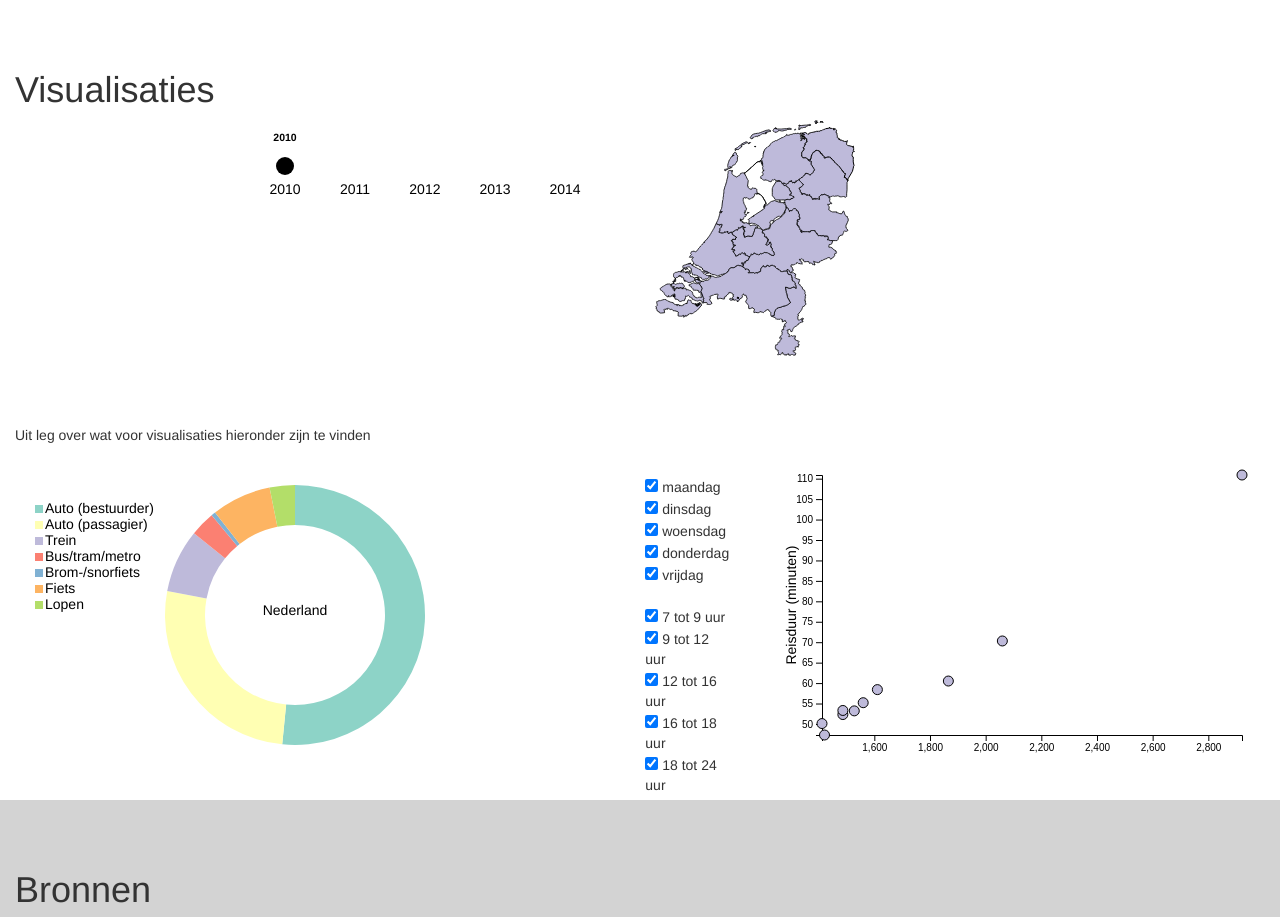
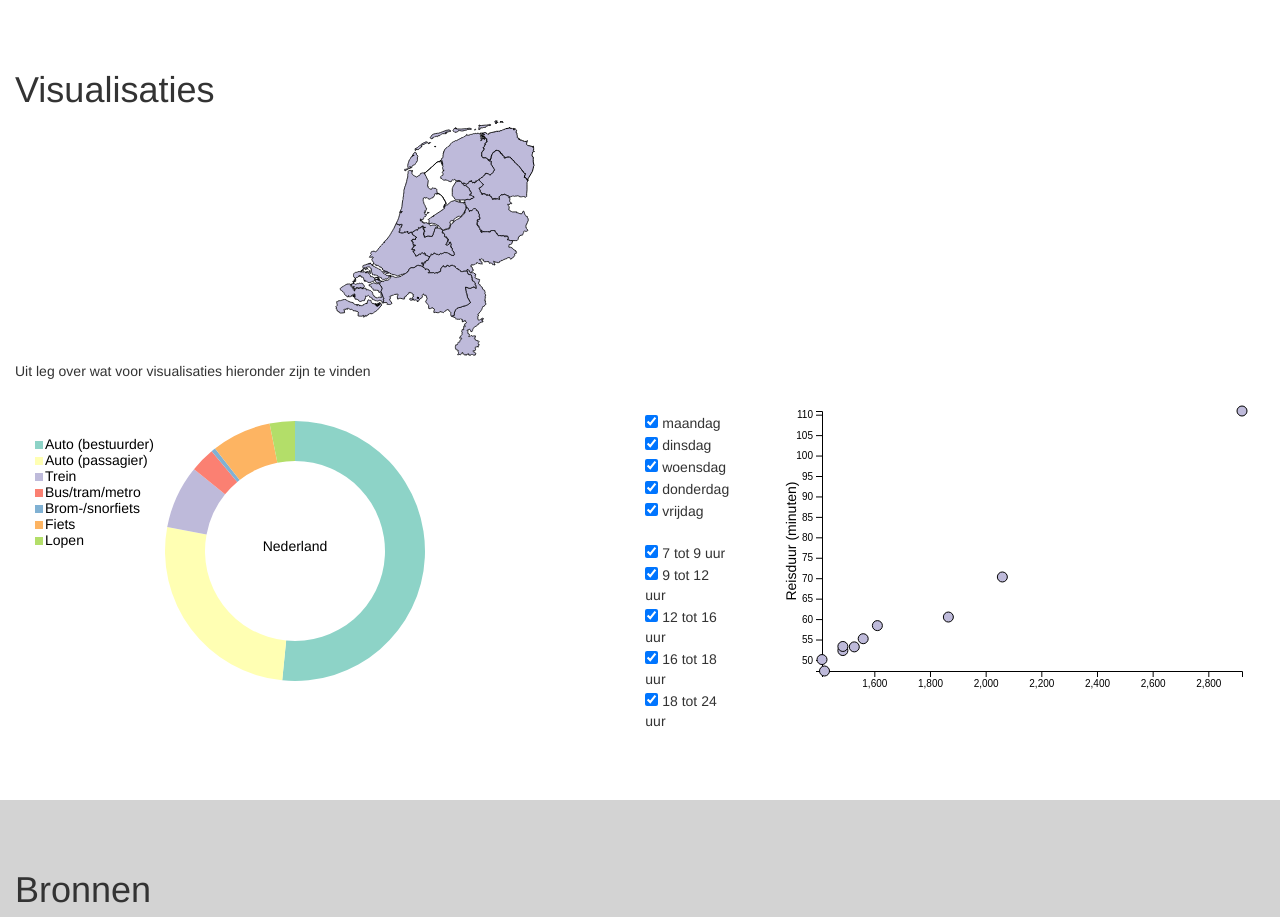
Before and after one commit to LinseyUvA/Programmeerproject, a plain HTML site: page vervoer/index.html in a window 1280 px wide. Shown: the part 800-1717 px from the top of the page. Drawn offline with nearby package versions, Linux system fonts and the light colour scheme.

Commit message:
site aangepast voor werkcollege

```diff
--- a/vervoer/index.html
+++ b/vervoer/index.html
@@ -57,8 +57,8 @@ Dit html bestand...
         <h1>Visualisaties</h1>
         <div id="container">
           <div class="row">
-            <div class="col-sm-6" align = "right" id="sliderContainer"></div>
-            <div class="col-sm-6" id="kaartContainer"></div>
+            <div class="col-sm-3" align = "right" id="sliderContainer"></div>
+            <div class="col-sm-9" id="kaartContainer"></div>
           </div>
           <p>Uit leg over wat voor visualisaties hieronder zijn te vinden</p>
           <div class="row">
--- a/vervoer/kaart.js
+++ b/vervoer/kaart.js
@@ -42,66 +42,66 @@ function slider() {
   var grafiekHoogte = hoogte - marge.boven - marge.beneden;
   var grafiekBreedte = breedte - marge.rechts - marge.links;
 
-  var svg = d3.select("#sliderContainer")
-    .append("svg")
-    .attr("width", grafiekBreedte + marge.links + marge.rechts)
-    .attr("height", grafiekHoogte + marge.boven + marge.beneden);
-
-  var formatDateIntoYear = d3.timeFormat("%Y")
-
-  var startDatum = new Date("2010");
-  var eindDatum = new Date("2014");
-
-  var moving = false;
-  var currentValue = 0;
-  var targetValue = grafiekBreedte;
-
-  var playButton = d3.select("#play-button");
-
-  var x = d3.scaleTime()
-      .domain([startDatum, eindDatum])
-      .range([0, targetValue])
-      .clamp(true);
-
-  var slider = svg.append("g")
-      .attr("class", "slider")
-      .attr("transform", "translate(" + marge.links + "," + grafiekHoogte/5 + ")");
-
-  slider.append("line")
-      .attr("class", "track")
-      .attr("x1", x.range()[0])
-      .attr("x2", x.range()[1])
-      .select(function() { return this.parentNode.appendChild(this.cloneNode(true)); })
-      .attr("class", "track-inset")
-      .select(function() { return this.parentNode.appendChild(this.cloneNode(true)); })
-      .attr("class", "track-overlay")
-      .call(d3.drag()
-          .on("start.interrupt", function() { slider.interrupt(); })
-          .on("start drag", function() {
-            currentValue = d3.event.x;
-            update(x.invert(currentValue));
-          })
-      );
-
-  slider.insert("g", ".track-overlay")
-      .attr("class", "ticks")
-      .attr("transform", "translate(0," + 18 + ")")
-      .selectAll("text")
-      .data(x.ticks(4))
-      .enter()
-      .append("text")
-      .attr("x", x)
-      .attr("y", 10)
-      .attr("text-anchor", "middle")
-      .text(function(d) { return formatDateIntoYear(d); });
-
-  var handle = slider.insert("circle", ".track-overlay")
-      .attr("class", "handle")
-      .attr("r", 9);
-
-  var label = slider.append("text")
-      .attr("class", "label")
-      .attr("text-anchor", "middle")
-      .text(formatDateIntoYear(startDatum))
-      .attr("transform", "translate(0," + (-25) + ")")
+  // var svg = d3.select("#sliderContainer")
+  //   .append("svg")
+  //   .attr("width", grafiekBreedte + marge.links + marge.rechts)
+  //   .attr("height", grafiekHoogte + marge.boven + marge.beneden);
+  //
+  // var formatDateIntoYear = d3.timeFormat("%Y")
+  //
+  // var startDatum = new Date("2010");
+  // var eindDatum = new Date("2014");
+  //
+  // var moving = false;
+  // var currentValue = 0;
+  // var targetValue = grafiekBreedte;
+  //
+  // var playButton = d3.select("#play-button");
+  //
+  // var x = d3.scaleTime()
+  //     .domain([startDatum, eindDatum])
+  //     .range([0, targetValue])
+  //     .clamp(true);
+  //
+  // var slider = svg.append("g")
+  //     .attr("class", "slider")
+  //     .attr("transform", "translate(" + marge.links + "," + grafiekHoogte/5 + ")");
+  //
+  // slider.append("line")
+  //     .attr("class", "track")
+  //     .attr("x1", x.range()[0])
+  //     .attr("x2", x.range()[1])
+  //     .select(function() { return this.parentNode.appendChild(this.cloneNode(true)); })
+  //     .attr("class", "track-inset")
+  //     .select(function() { return this.parentNode.appendChild(this.cloneNode(true)); })
+  //     .attr("class", "track-overlay")
+  //     .call(d3.drag()
+  //         .on("start.interrupt", function() { slider.interrupt(); })
+  //         .on("start drag", function() {
+  //           currentValue = d3.event.x;
+  //           update(x.invert(currentValue));
+  //         })
+  //     );
+  //
+  // slider.insert("g", ".track-overlay")
+  //     .attr("class", "ticks")
+  //     .attr("transform", "translate(0," + 18 + ")")
+  //     .selectAll("text")
+  //     .data(x.ticks(4))
+  //     .enter()
+  //     .append("text")
+  //     .attr("x", x)
+  //     .attr("y", 10)
+  //     .attr("text-anchor", "middle")
+  //     .text(function(d) { return formatDateIntoYear(d); });
+  //
+  // var handle = slider.insert("circle", ".track-overlay")
+  //     .attr("class", "handle")
+  //     .attr("r", 9);
+  //
+  // var label = slider.append("text")
+  //     .attr("class", "label")
+  //     .attr("text-anchor", "middle")
+  //     .text(formatDateIntoYear(startDatum))
+  //     .attr("transform", "translate(0," + (-25) + ")")
 }
```
